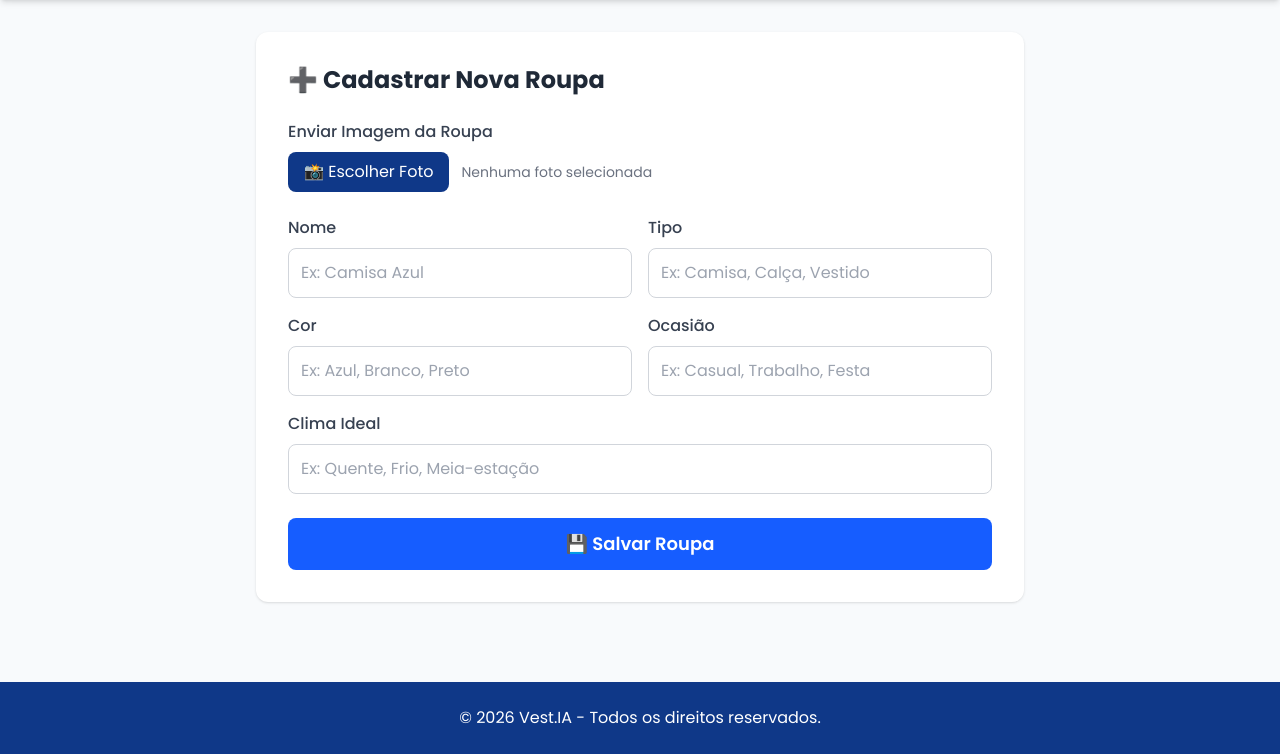
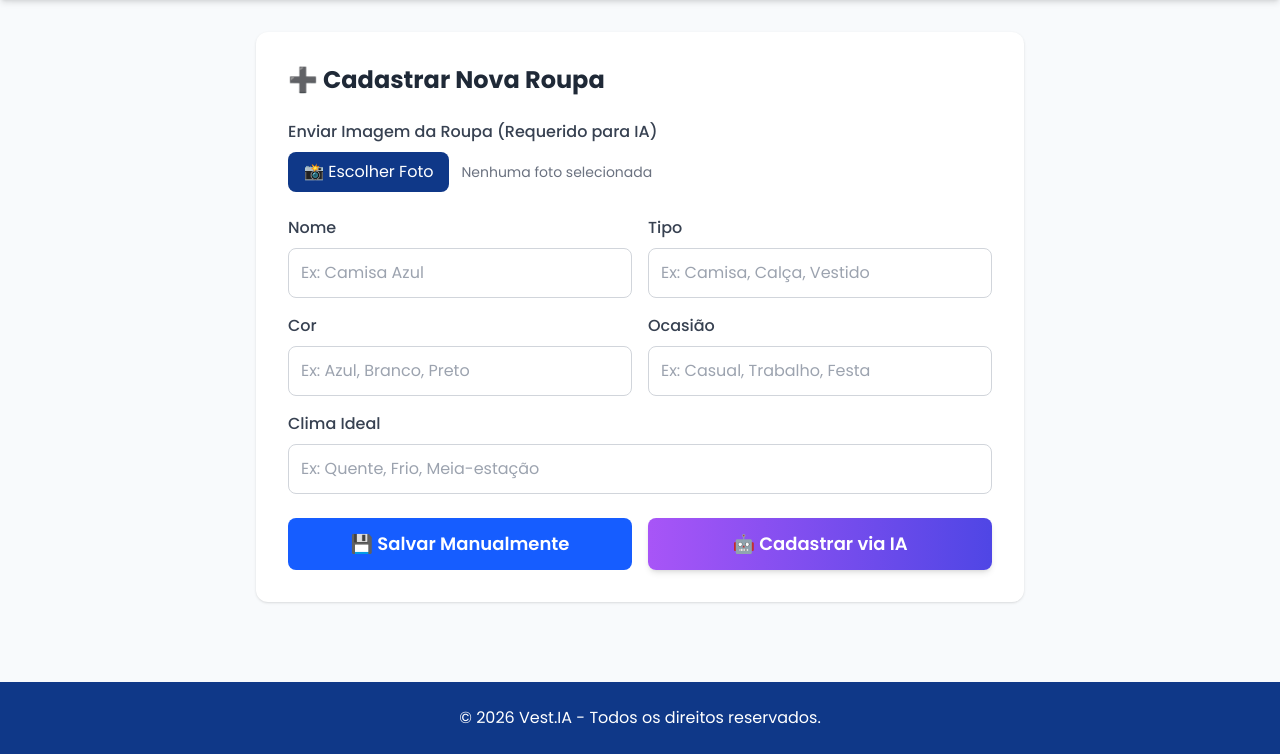
Before and after one commit to ReinaldoSD/Testes_de_funcionalidade, a Flask app: template Vest.IA/templates/index.html in a window 1280 px wide, after a click on "➕ Cadastrar". Shown: the part 216-970 px from the top of the page. Run offline with Flask 3, Linux system fonts and the light colour scheme; the template is opened without the code that fills it, so the values that code supplies are empty; data comes from the database, SQL or seed files in the repository; both versions use the stored data as it was after the commit; some libraries are stand-ins or nearby versions.

Commit message:
Integração da função cadastrar via IA ao site

```diff
--- a/Vest.IA/routes.py
+++ b/Vest.IA/routes.py
@@ -1,5 +1,5 @@
 
-from flask import jsonify, request
+from flask import jsonify, request, render_template
 from banco_dados.database import conectar, cadastrar_roupa, editar_roupa, excluir_roupa
 from datetime import datetime
 from werkzeug.utils import secure_filename
@@ -16,7 +16,7 @@ def configure_routes(app):
 
     @app.route('/')
     def home():
-        return "Servidor Vest.IA rodando!"
+        return render_template("index.html")
 
     @app.route('/listar')
     def listar():
--- a/Vest.IA/templates/index.html
+++ b/Vest.IA/templates/index.html
@@ -93,7 +93,7 @@
                 <h2 class="text-2xl font-bold text-gray-800 mb-6">➕ Cadastrar Nova Roupa</h2>
 
                 <div class="mb-6">
-                    <label class="block text-gray-700 font-medium mb-2">Enviar Imagem da Roupa</label>
+                    <label class="block text-gray-700 font-medium mb-2">Enviar Imagem da Roupa (Requerido para IA)</label>
 
                     <input type="file" id="imagemInput" accept="image/*" class="hidden" onchange="atualizarNomeArquivo(this)">
 
@@ -136,7 +136,18 @@
 
                 <input type="hidden" id="caminhoImagem">
 
-                <button onclick="salvarRoupa()" class="w-full mt-6 bg-primary hover:bg-dark text-white py-3 rounded-lg text-lg font-semibold transition">💾 Salvar Roupa</button>
+                <div class="flex flex-col md:flex-row gap-4 mt-6">
+                    <button onclick="salvarRoupa()" class="w-full bg-primary hover:bg-dark text-white py-3 rounded-lg text-lg font-semibold transition">
+                        💾 Salvar Manualmente
+                    </button>
+                    <button onclick="cadastrarViaIA()" class="w-full bg-gradient-to-r from-purple-500 to-indigo-600 hover:from-purple-600 hover:to-indigo-700 text-white py-3 rounded-lg text-lg font-semibold transition flex justify-center items-center gap-2 shadow-md">
+                        🤖 Cadastrar via IA
+                    </button>
+                </div>
+
+                <div id="loadingIA" class="hidden mt-4 text-center text-indigo-600 font-medium animate-pulse">
+                    ⏳ Analisando a imagem com Inteligência Artificial, aguarde...
+                </div>
             </div>
         </section>
 
@@ -179,32 +190,28 @@
             if(tabName === 'historico') carregarHistorico();
         }
 
-        function uploadImagem() {
-            const input = document.getElementById('imagemInput');
-            if(!input.files || !input.files[0]) {
-                alert('Selecione uma imagem primeiro!');
-                return;
+        // Função de pré-visualização alterada para ler a imagem localmente antes do envio
+        function atualizarNomeArquivo(input) {
+            const texto = document.getElementById('textoArquivo');
+            const previewContainer = document.getElementById('previewImagem');
+            const imgPreview = document.getElementById('imgPreview');
+
+            if (input.files && input.files.length > 0) {
+                texto.textContent = input.files[0].name;
+                texto.classList.add('text-primary', 'font-medium');
+
+                // Exibir a pré-visualização
+                const reader = new FileReader();
+                reader.onload = function(e) {
+                    imgPreview.src = e.target.result;
+                    previewContainer.classList.remove('hidden');
+                }
+                reader.readAsDataURL(input.files[0]);
+            } else {
+                texto.textContent = 'Nenhuma foto selecionada';
+                texto.classList.remove('text-primary', 'font-medium');
+                previewContainer.classList.add('hidden');
             }
-
-            const formData = new FormData();
-            formData.append('imagem', input.files[0]);
-
-            fetch(API_URL + '/upload', {
-                method: 'POST',
-                body: formData
-            })
-            .then(res => res.json())
-            .then(data => {
-                if(data.caminho_imagem) {
-                    document.getElementById('caminhoImagem').value = data.caminho_imagem;
-                    document.getElementById('previewImagem').classList.remove('hidden');
-                    document.getElementById('imgPreview').src = API_URL + '/' + data.caminho_imagem;
-                    alert('Imagem enviada com sucesso!');
-                } else {
-                    alert('Erro: ' + (data.erro || 'Desconhecido'));
-                }
-            })
-            .catch(err => alert('Erro ao enviar'));
         }
 
         function salvarRoupa() {
@@ -218,7 +225,7 @@
             };
 
             if(!dados.nome || !dados.tipo) {
-                alert('Preencha nome e tipo!');
+                alert('Preencha nome e tipo para o cadastro manual!');
                 return;
             }
 
@@ -230,9 +237,54 @@
             .then(res => res.json())
             .then(() => {
                 alert('Roupa cadastrada!');
-                document.querySelectorAll('input').forEach(i => i.value = '');
-                document.getElementById('previewImagem').classList.add('hidden');
+                limparFormulario();
+            })
+            .catch(err => alert('Aviso: Verifique se o backend está configurado para receber POST manual.'));
+        }
+
+        function cadastrarViaIA() {
+            const input = document.getElementById('imagemInput');
+            if(!input.files || !input.files[0]) {
+                alert('Por favor, selecione uma imagem da roupa para a IA analisar!');
+                return;
+            }
+
+            const formData = new FormData();
+            formData.append('imagem', input.files[0]);
+
+            // Mostrar mensagem de carregamento
+            document.getElementById('loadingIA').classList.remove('hidden');
+
+            fetch(API_URL + '/cadastrar_via_imagem', {
+                method: 'POST',
+                body: formData
+            })
+            .then(res => res.json())
+            .then(data => {
+                document.getElementById('loadingIA').classList.add('hidden');
+
+                if(data.mensagem) {
+                    alert('✨ ' + data.mensagem + '\n\nPeça identificada: ' + data.dados_extraidos.nome);
+                    limparFormulario();
+                    showTab('listar'); // Redireciona para a lista
+                } else {
+                    alert('Erro: ' + (data.erro || 'Erro desconhecido.'));
+                }
+            })
+            .catch(err => {
+                document.getElementById('loadingIA').classList.add('hidden');
+                alert('Erro na comunicação com o servidor ao processar a IA.');
+                console.error(err);
             });
+        }
+
+        function limparFormulario() {
+            document.querySelectorAll('input[type="text"]').forEach(i => i.value = '');
+            document.getElementById('imagemInput').value = '';
+            document.getElementById('textoArquivo').textContent = 'Nenhuma foto selecionada';
+            document.getElementById('textoArquivo').classList.remove('text-primary', 'font-medium');
+            document.getElementById('previewImagem').classList.add('hidden');
+            document.getElementById('caminhoImagem').value = '';
         }
 
         function carregarRoupas() {
@@ -244,14 +296,15 @@
                 roupas.forEach(r => {
                     container.innerHTML += `
                         <div class="bg-white rounded-xl shadow overflow-hidden card-hover">
-                            <div class="h-48 bg-gray-100 overflow-hidden">
-                                ${r.imagem ? `<img src="${API_URL}/${r.imagem}" class="w-full h-full object-cover">` : `<div class="w-full h-full flex items-center justify-center text-6xl text-gray-300">👕</div>`}
+                            <div class="h-48 bg-gray-100 overflow-hidden flex justify-center items-center">
+                                ${r.imagem ? `<img src="${API_URL}/${r.imagem}" class="w-full h-full object-cover">` : `<div class="text-6xl text-gray-300">👕</div>`}
                             </div>
                             <div class="p-4">
-                                <h3 class="font-bold text-lg text-gray-800">${r.nome}</h3>
-                                <p class="text-gray-600">${r.tipo} • ${r.cor}</p>
+                                <h3 class="font-bold text-lg text-gray-800 capitalize">${r.nome}</h3>
+                                <p class="text-gray-600 capitalize">${r.tipo} • ${r.cor}</p>
+                                <p class="text-xs text-gray-500 mt-1 capitalize">Ocasião: ${r.ocasiao} | Clima: ${r.clima_ideal}</p>
                                 <div class="flex justify-between items-center mt-3">
-                                    <span class="text-sm bg-secondary text-primary px-2 py-1 rounded">👟 ${r.vezes_usada} vezes</span>
+                                    <span class="text-sm bg-secondary text-primary px-2 py-1 rounded">👟 ${r.vezes_usada || 0} vezes</span>
                                     <div class="flex gap-2">
                                         <button onclick="usarRoupa(${r.id})" class="bg-primary text-white px-3 py-1 rounded hover:bg-dark transition">✅ Usar</button>
 
@@ -269,7 +322,7 @@
 
         function usarRoupa(id) {
             fetch(API_URL + '/usar/' + id)
-            .then(res => res.json())
+            .then(res => res.text()) // Mudado para text() pois a rota atual retorna string, não JSON
             .then(() => {
                 alert('Marcada como usada!');
                 carregarRoupas();
@@ -295,23 +348,12 @@
             carregarRoupas();
         };
 
-        function atualizarNomeArquivo(input) {
-            const texto = document.getElementById('textoArquivo');
-            if (input.files && input.files.length > 0) {
-                texto.textContent = input.files[0].name;
-                texto.classList.add('text-primary', 'font-medium');
-            } else {
-                texto.textContent = 'Nenhuma foto selecionada';
-                texto.classList.remove('text-primary', 'font-medium');
-            }
-        }
-
         function excluirRoupa(id) {
             if (confirm("Tem certeza que deseja excluir esta peça do seu guarda-roupa?")) {
                 fetch('/excluir/' + id)
-                .then(res => res.json())
-                .then(dados => {
-                    alert(dados.mensagem || "Roupa excluída!");
+                .then(res => res.text()) // Mudado para text() pois a rota retorna string
+                .then(mensagem => {
+                    alert(mensagem || "Roupa excluída!");
                     carregarRoupas();
                 })
                 .catch(err => console.error("Erro ao excluir:", err));
--- a/Vest.IA/testar_upload.py
+++ b/Vest.IA/testar_upload.py
@@ -4,7 +4,7 @@ import requests
 url = 'http://127.0.0.1:5000/cadastrar_via_imagem'
 
 
-caminho_da_imagem = 'teste_camisa.jpg'
+caminho_da_imagem = r'C:\Users\Luiz\teste\Vest.IA\teste_camisa.jpg'
 
 print(f"Enviando a imagem '{caminho_da_imagem}' para a IA analisar...")
 
```
Also changed, not shown: Vest.IA/banco_dados/vest.ia.db (added), Vest.IA/static/uploads/calca-couro-jogger-feminina-cintura-alta-estilosa-preta-mayara-manzano-20260409191542.webp (added), Vest.IA/static/uploads/teste_camisa.jpg (added).
